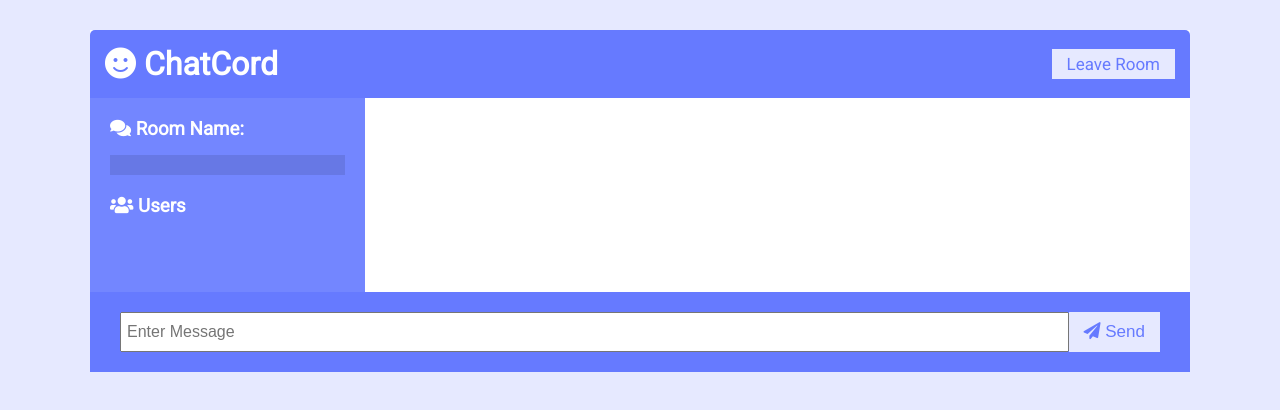
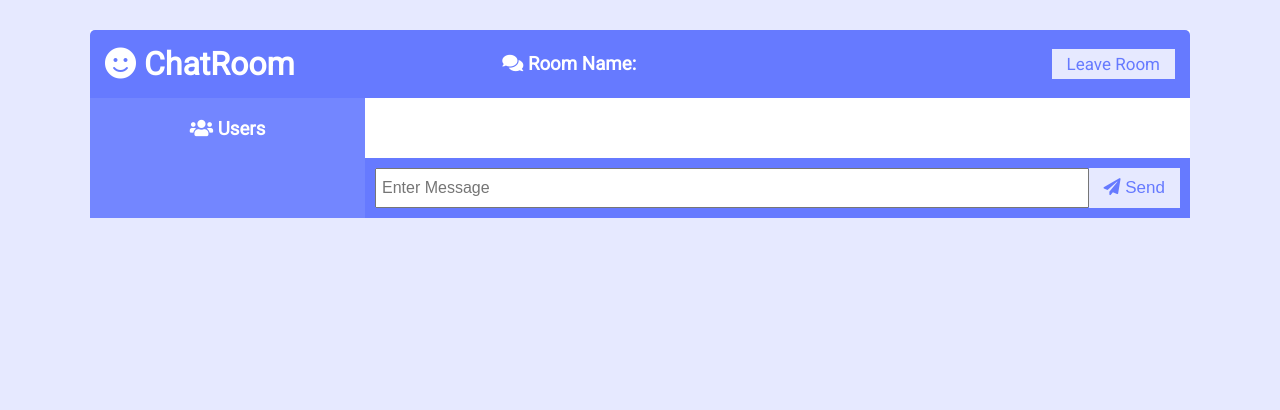
Before and after one commit to TheLordA/ChatRoom, a website: page public/chat.html in a window 1280 px wide. Drawn offline with nearby package versions, Linux system fonts and the light colour scheme; no server answers.

Commit message:
minor UI improvements

```diff
--- a/public/chat.html
+++ b/public/chat.html
@@ -5,25 +5,24 @@
   <meta name="viewport" content="width=device-width, initial-scale=1.0">
   <link rel="stylesheet" href="https://cdnjs.cloudflare.com/ajax/libs/font-awesome/5.12.1/css/all.min.css" integrity="sha256-mmgLkCYLUQbXn0B1SRqzHar6dCnv9oZFPEC1g1cwlkk=" crossorigin="anonymous" />
   <link rel="stylesheet" href="css/style.css">
-  <title>ChatCord App</title>
+  <title>ChatRoom App</title>
 </head>
 <body>
   <div class="chat-container">
     <header class="chat-header">
-      <h1><i class="fas fa-smile"></i> ChatCord</h1>
+      <h1><i class="fas fa-smile"></i> ChatRoom</h1>
+      <h3><i class="fas fa-comments"></i> Room Name:</h3>
+      <h2 id="room-name"></h2>
       <a href="index.html" class="btn">Leave Room</a>
     </header>
     <main class="chat-main">
       <div class="chat-sidebar">
-        <h3><i class="fas fa-comments"></i> Room Name:</h3>
-        <h2 id="room-name"></h2>
         <h3><i class="fas fa-users"></i> Users</h3>
         <ul id="users"></ul>
       </div>
+      <div>
         <div class="chat-messages">
-
         </div>
-    </main>
         <div class="chat-form-container">
           <form id="chat-form">
             <input
@@ -37,8 +36,13 @@
           </form>
         </div>
       </div>
+    </main>
 
-  <script src="https://cdnjs.cloudflare.com/ajax/libs/qs/6.9.2/qs.min.js" integrity="sha256-TDxXjkAUay70ae/QJBEpGKkpVslXaHHayklIVglFRT4=" crossorigin="anonymous"></script>
+  </div>
+
+  <script src="https://cdnjs.cloudflare.com/ajax/libs/qs/6.9.2/qs.min.js"
+    integrity="sha256-TDxXjkAUay70ae/QJBEpGKkpVslXaHHayklIVglFRT4="
+    crossorigin="anonymous"></script>
   <script src="/socket.io/socket.io.js"></script>
   <script src="js/main.js"></script>
 </body>
--- a/public/css/style.css
+++ b/public/css/style.css
@@ -67,7 +67,7 @@ a {
 	background: var(--dark-color-b);
 	color: #fff;
 	padding: 20px 20px 60px;
-	overflow-y: scroll;
+	/*overflow-y: scroll;*/
 }
 
 .chat-sidebar h2 {
@@ -79,6 +79,7 @@ a {
 
 .chat-sidebar h3 {
 	margin-bottom: 15px;
+	text-align: center;
 }
 
 .chat-sidebar ul li {
@@ -111,7 +112,7 @@ a {
 }
 
 .chat-form-container {
-	padding: 20px 30px;
+	padding: 10px;
 	background-color: var(--dark-color-a);
 }
 
```
Also changed, not shown: public/index.html (+2 -2 lines). Lines whose indentation alone changed are shown as unchanged.
